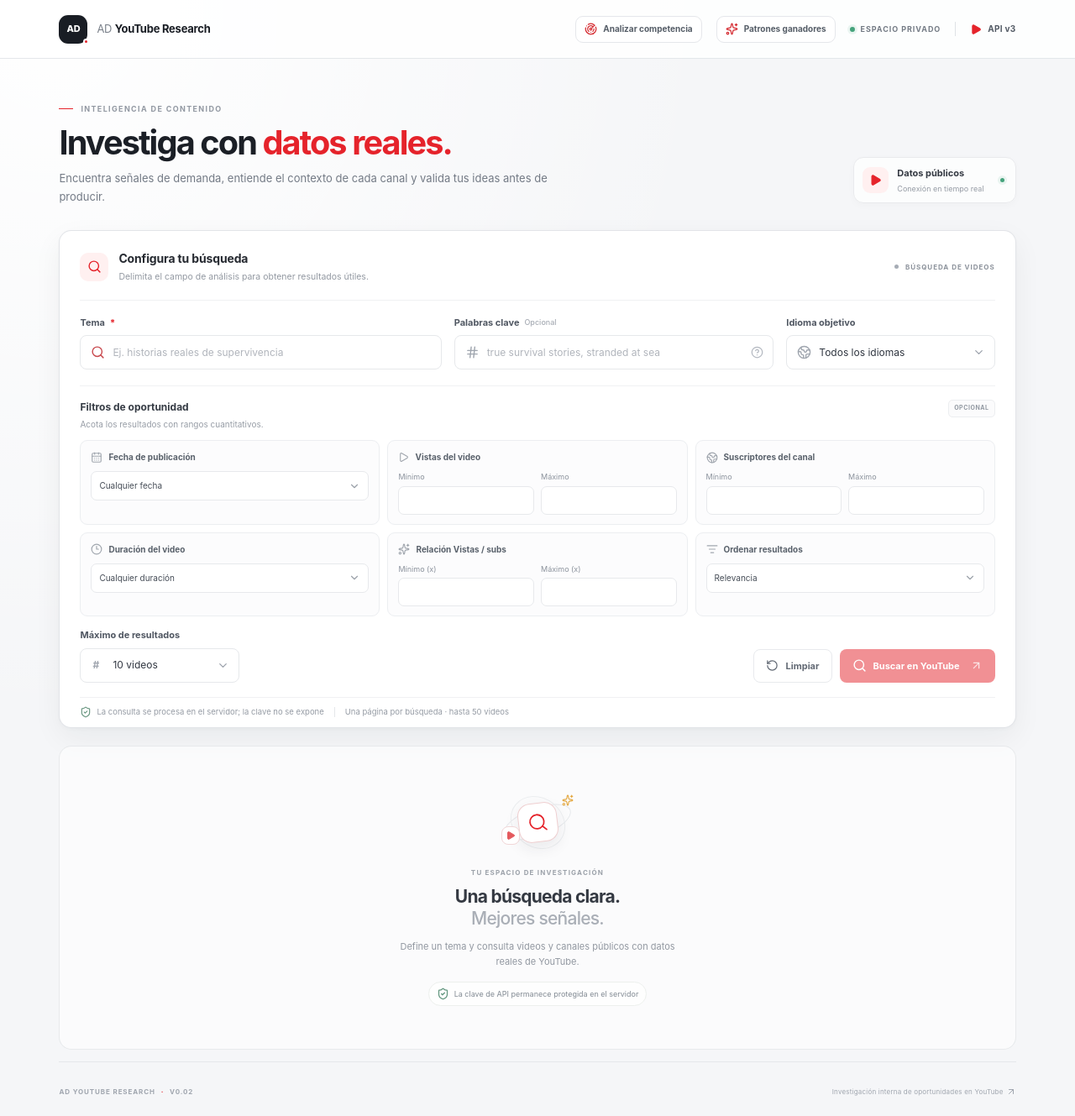
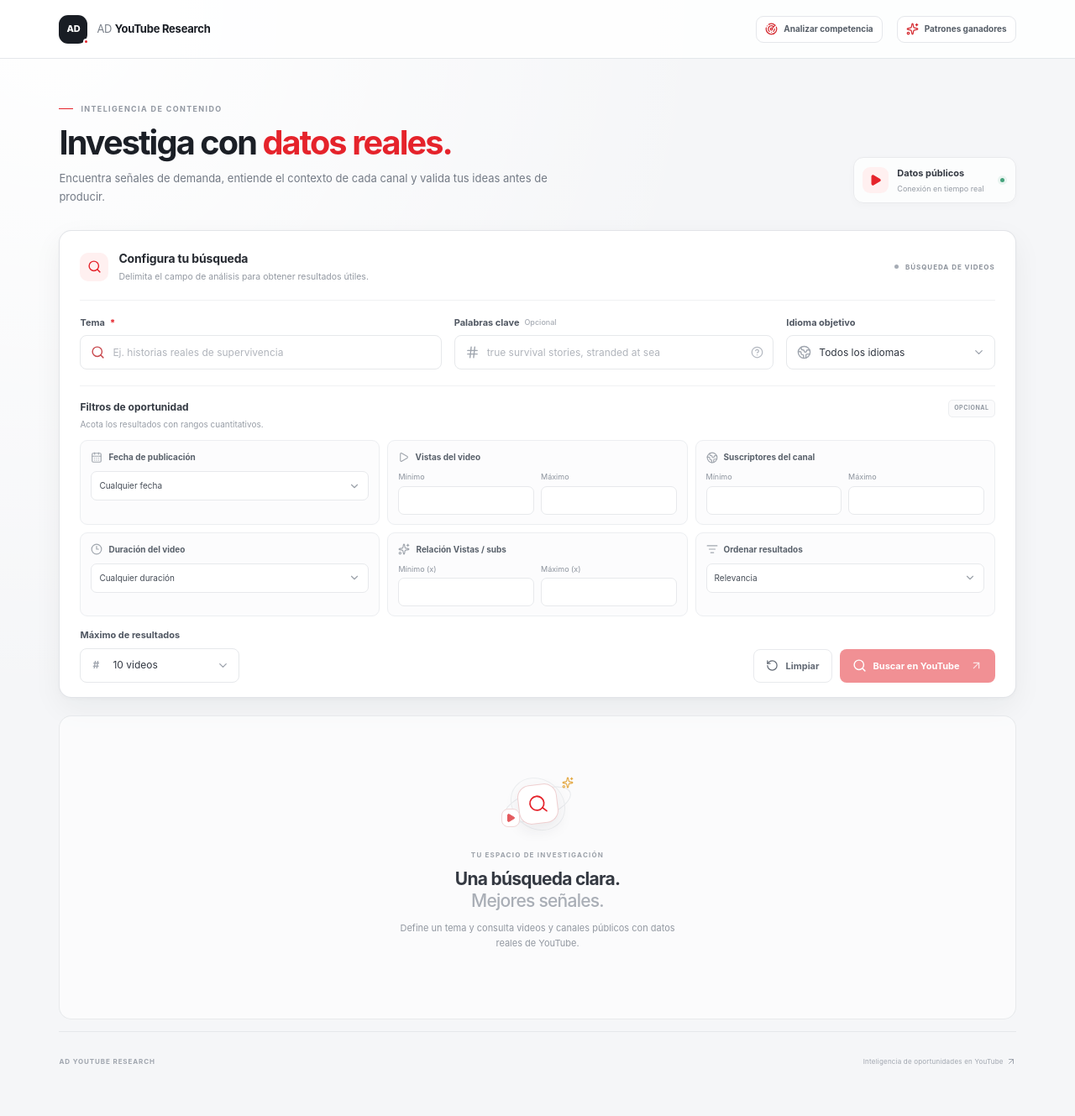
Before and after one commit to adproduccionesmiami-jpg/AD-YouTube-Research, a Next.js app: page / in a window 1280 px wide. Shown: the whole page at 84% size. After the commit the page ends 1293 px from the top, so only its background shows below. Built offline with nearby package versions, Linux system fonts and the light colour scheme.

Commit message:
refactor: remove internal product copy from client UI

```diff
--- a/src/app/page.tsx
+++ b/src/app/page.tsx
@@ -18,7 +18,6 @@ import {
   Play,
   RotateCcw,
   Search,
-  ShieldCheck,
   Sparkles,
 } from "lucide-react";
 import { classifyDuration, formatDate, formatDuration, formatNumber, formatRatio } from "@/lib/youtube-format";
@@ -201,7 +200,6 @@ function EmptyState() {
       <p className="eyebrow empty-eyebrow">TU ESPACIO DE INVESTIGACIÓN</p>
       <h2>Una búsqueda clara.<br /><span>Mejores señales.</span></h2>
       <p className="empty-copy">Define un tema y consulta videos y canales públicos con datos reales de YouTube.</p>
-      <div className="empty-footnote"><ShieldCheck size={15} /> La clave de API permanece protegida en el servidor</div>
     </section>
   );
 }
@@ -301,9 +299,6 @@ export default function Home() {
         <div className="topbar-right">
           <CompetitorNavigationLink />
           <WinningPatternsNavigationLink />
-          <span className="workspace-tag"><span className="workspace-dot" /> ESPACIO PRIVADO</span>
-          <span className="topbar-divider" />
-          <span className="api-mark"><Play size={14} fill="currentColor" /> API v3</span>
         </div>
       </header>
 
@@ -414,7 +409,6 @@ export default function Home() {
               </div>
             </div>
           </form>
-          <div className="panel-footer"><span><ShieldCheck size={14} /> La consulta se procesa en el servidor; la clave no se expone</span><span className="footer-separator" /><span>Una página por búsqueda · hasta 50 videos</span></div>
         </section>
 
         {viewState === "idle" && <EmptyState />}
@@ -461,7 +455,7 @@ export default function Home() {
           </section>
         )}
 
-        <footer className="page-footer"><span>AD YOUTUBE RESEARCH <i>·</i> V0.02</span><span>Investigación interna de oportunidades en YouTube <ArrowUpRight size={12} /></span></footer>
+        <footer className="page-footer"><span>AD YOUTUBE RESEARCH</span><span>Inteligencia de oportunidades en YouTube <ArrowUpRight size={12} /></span></footer>
       </div>
     </main>
   );
```
